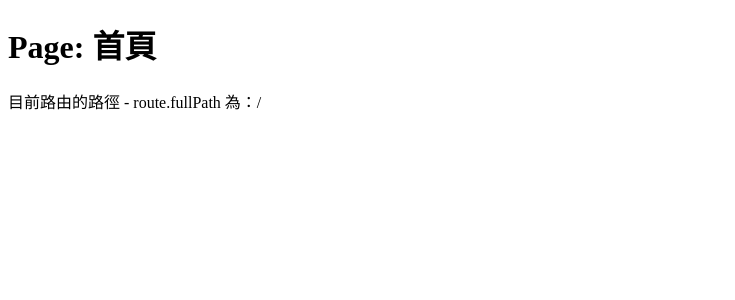
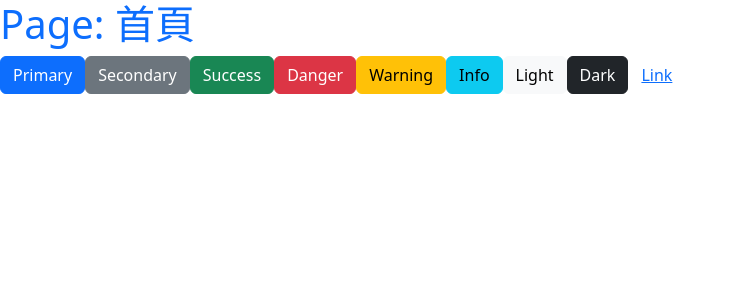
Before and after one commit to peterlife0617/2024-nuxt-training-homework01, a Nuxt app: page / in a window 1280 px wide. Shown: the top 300 px of the page, without its empty margins (0-735 px from the left). Built offline with nearby package versions, Linux system fonts and the light colour scheme.

Commit message:
feat: add bootstrap css style

```diff
--- /dev/null
+++ b/assets/stylesheets/_variables.scss
@@ -0,0 +1,4 @@
+@import "bootstrap/scss/functions";
+
+@import "bootstrap/scss/variables";
+@import "bootstrap/scss/variables-dark";
--- /dev/null
+++ b/assets/stylesheets/all.scss
@@ -0,0 +1,16 @@
+@import "bootstrap/scss/functions";
+
+@import "bootstrap/scss/variables";
+@import "bootstrap/scss/variables-dark";
+
+@import "bootstrap/scss/maps";
+@import "bootstrap/scss/mixins";
+@import "bootstrap/scss/root";
+
+@import "bootstrap/scss/utilities";
+@import "bootstrap/scss/reboot";
+@import "bootstrap/scss/containers";
+
+@import "bootstrap/scss/buttons";
+
+@import "bootstrap/scss/utilities/api";
--- a/nuxt.config.ts
+++ b/nuxt.config.ts
@@ -4,5 +4,20 @@ export default defineNuxtConfig({
   devtools: { enabled: true },
   typescript: {
     typeCheck: true
+  },
+  css: ['@/assets/stylesheets/all.scss'],
+  vite: {
+    css: {
+      preprocessorOptions: {
+        scss: {
+          additionalData: `@import "@/assets/stylesheets/variables";`,
+          // silent sass deprecations
+          // https://github.com/twbs/bootstrap/issues/40962#issuecomment-2448214806
+          silenceDeprecations: ['mixed-decls', 'color-functions', 'global-builtin', 'import'],
+          // https://stackoverflow.com/a/79003101
+          api: 'modern-compiler'
+        }
+      }
+    }
   }
 })
--- a/package.json
+++ b/package.json
@@ -10,11 +10,13 @@
     "postinstall": "nuxt prepare"
   },
   "dependencies": {
+    "bootstrap": "^5.3.3",
     "nuxt": "^3.13.2",
     "vue": "latest",
     "vue-router": "latest"
   },
   "devDependencies": {
+    "sass": "^1.80.6",
     "typescript": "^5.6.3",
     "vue-tsc": "^2.1.10"
   }
--- a/pages/index.vue
+++ b/pages/index.vue
@@ -2,9 +2,22 @@
 
 <template>
   <div>
-    <h1>Page: 首頁</h1>
-    <p>目前路由的路徑 - route.fullPath 為：{{ $route.fullPath }}</p>
+    <h1 class="title">Page: 首頁</h1>
+    <button type="button" class="btn btn-primary">Primary</button>
+    <button type="button" class="btn btn-secondary">Secondary</button>
+    <button type="button" class="btn btn-success">Success</button>
+    <button type="button" class="btn btn-danger">Danger</button>
+    <button type="button" class="btn btn-warning">Warning</button>
+    <button type="button" class="btn btn-info">Info</button>
+    <button type="button" class="btn btn-light">Light</button>
+    <button type="button" class="btn btn-dark">Dark</button>
+
+    <button type="button" class="btn btn-link">Link</button>
   </div>
 </template>
 
-<style scoped></style>
+<style lang="scss" scoped>
+.title {
+  color: map-get($theme-colors, primary);
+}
+</style>
```
Also changed, not shown: 1 other file (tests, documents, lock files or other folders).
